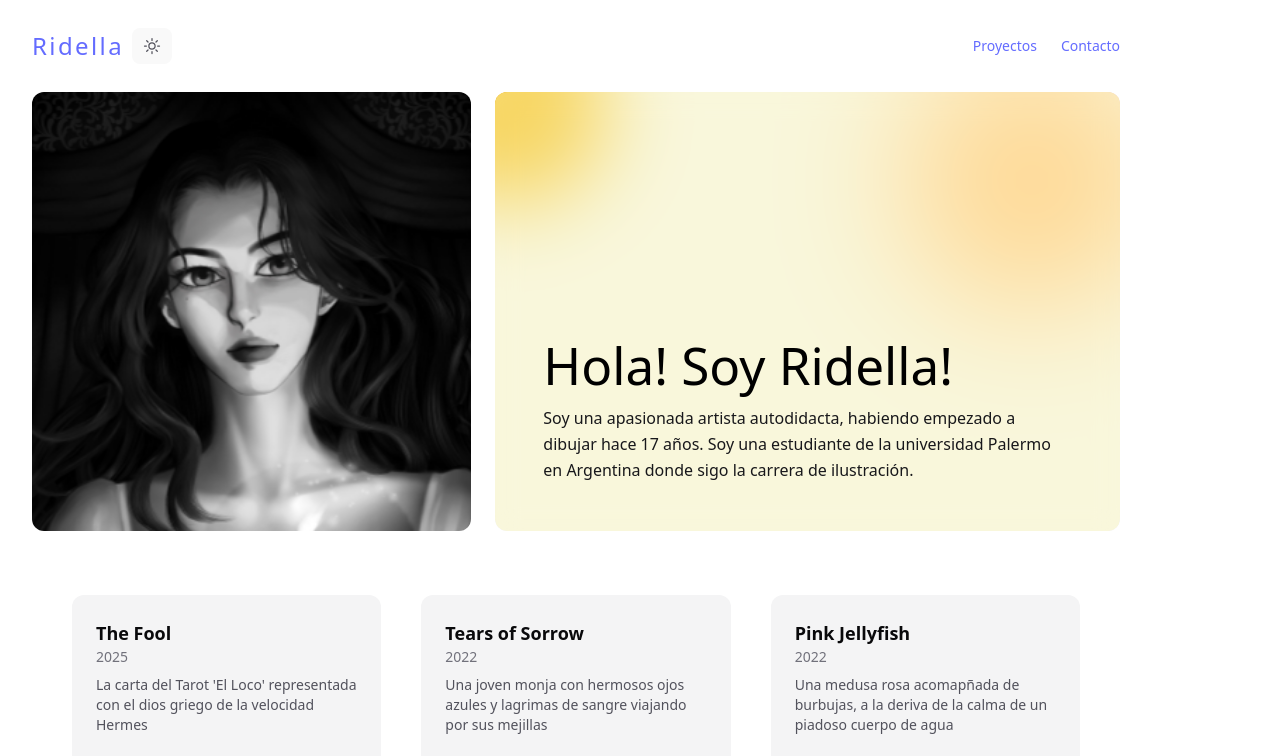
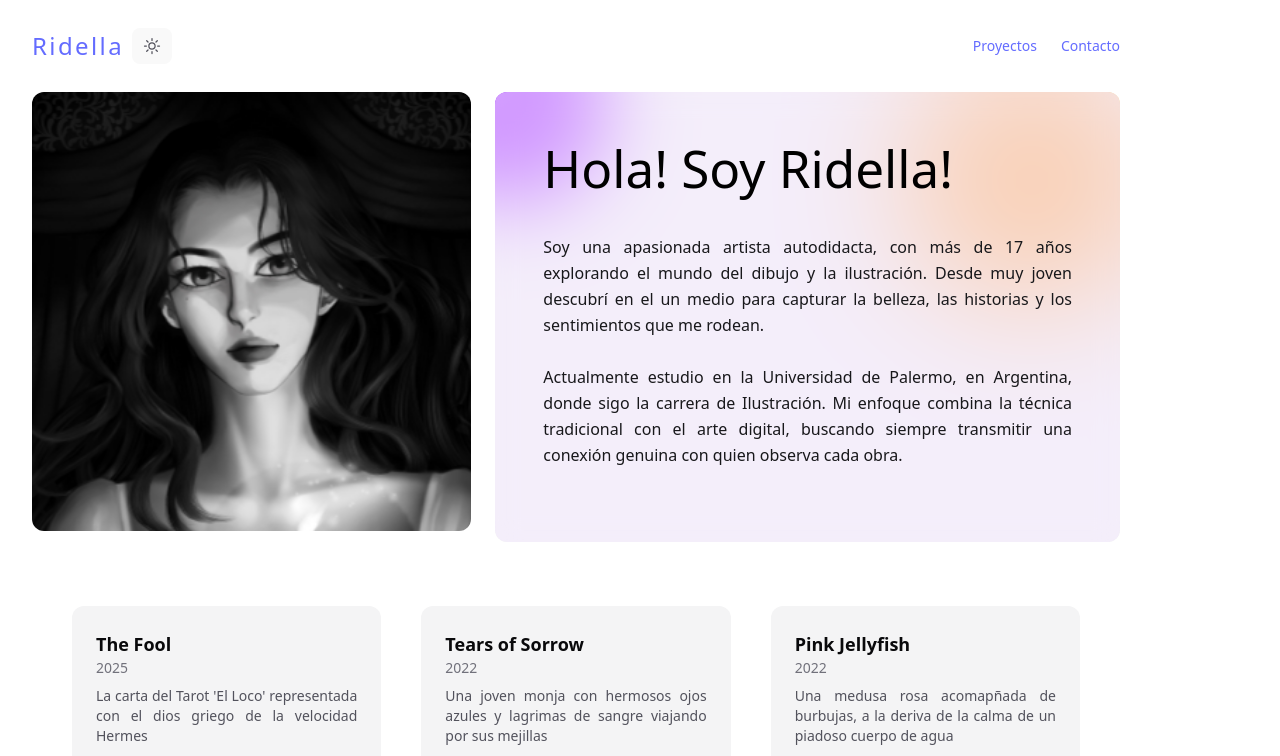
Before and after one commit to SvillacisH/landingProyecto03, a website built with Vite: page index.html in a window 1280 px wide. Shown: the top 756 px of the page. Built offline with nearby package versions, Linux system fonts and the light colour scheme; grey boxes are pictures that could not be loaded.

Commit message:
Proyecto03 Final?

```diff
--- a/index.html
+++ b/index.html
@@ -101,7 +101,7 @@
         <div class="flex items-center gap-4">
           <!-- Nav -->
           <nav class="flex items-center gap-6">
-            <a href="#projects"
+            <a href="#projects-section"
               class="text-sm font-medium decoration-purple-600 decoration-2 underline-offset-8 hover:text-black hover:underline dark:decoration-purple-400 dark:hover:text-white">
               Proyectos
             </a>
@@ -126,18 +126,19 @@
         <!-- Intro -->
         <div
           class="relative col-span-1 flex flex-col overflow-hidden rounded-xl bg-zinc-100 p-12 md:col-span-7 dark:bg-zinc-900">
-          <div aria-hidden="true" class="absolute -top-20 -left-20 size-48 rounded-full bg-yellow-500 blur-2xl"></div>
+          <div aria-hidden="true" class="absolute -top-20 -left-20 size-48 rounded-full bg-purple-500 blur-2xl"></div>
           <div aria-hidden="true" class="absolute -top-10 -right-10 size-64 rounded-full bg-orange-300 blur-3xl"></div>
-          <div aria-hidden="true" class="absolute inset-0 bg-yellow-100/50 backdrop-blur-md dark:bg-yellow-900/75">
+          <div aria-hidden="true" class="absolute inset-0 bg-purple-100/50 backdrop-blur-md dark:bg-purple-900/75">
           </div>
           <div class="relative mt-auto">
             <h1 class="text-4xl font-medium text-black dark:text-white">
               Hola! Soy Ridella!
             </h1>
-            <h2 class="mt-3 leading-relaxed text-zinc-900 dark:text-zinc-200">
-              Soy una apasionada artista autodidacta, habiendo empezado a dibujar
-              hace 17 años. Soy una estudiante de la universidad Palermo en Argentina
-              donde sigo la carrera de ilustración.
+            <h2 class="text-justify mt-3 leading-relaxed text-zinc-900 dark:text-zinc-200 whitespace-pre-line">
+              Soy una apasionada artista autodidacta, con más de 17 años explorando el mundo del dibujo y la ilustración. Desde muy joven descubrí en el un medio para capturar la belleza, las historias y los sentimientos que me rodean.
+
+              Actualmente estudio en la Universidad de Palermo, en Argentina, donde sigo la carrera de Ilustración. Mi enfoque combina la técnica tradicional con el arte digital, buscando siempre transmitir una conexión genuina con quien observa cada obra.
+
             </h2>
           </div>
         </div>
--- a/src/js/functions.js
+++ b/src/js/functions.js
@@ -20,7 +20,7 @@ const renderIllustrations = async () => {
       card.innerHTML = `
         <h3 class="text-lg font-semibold text-zinc-950 dark:text-zinc-50">${item.title}</h3>
         <h4 class="text-sm text-zinc-500 dark:text-zinc-400">${item.año}</h4>
-        <p class="mt-2 text-sm text-zinc-600 dark:text-zinc-400 line-clamp-3">
+        <p class="text-justify mt-2 text-sm text-zinc-600 dark:text-zinc-400 line-clamp-3">
           ${item.description}
         </p>
 
```
